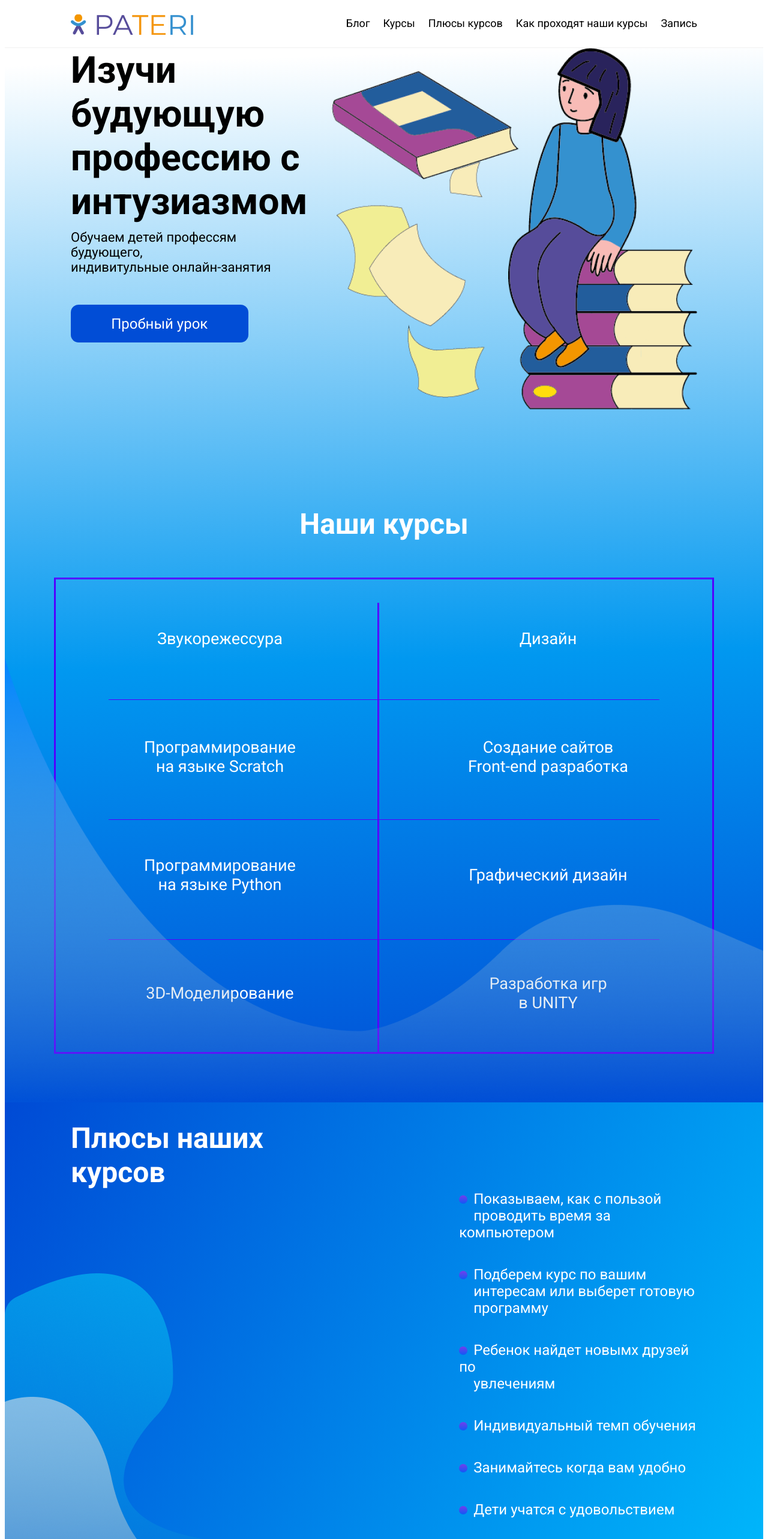
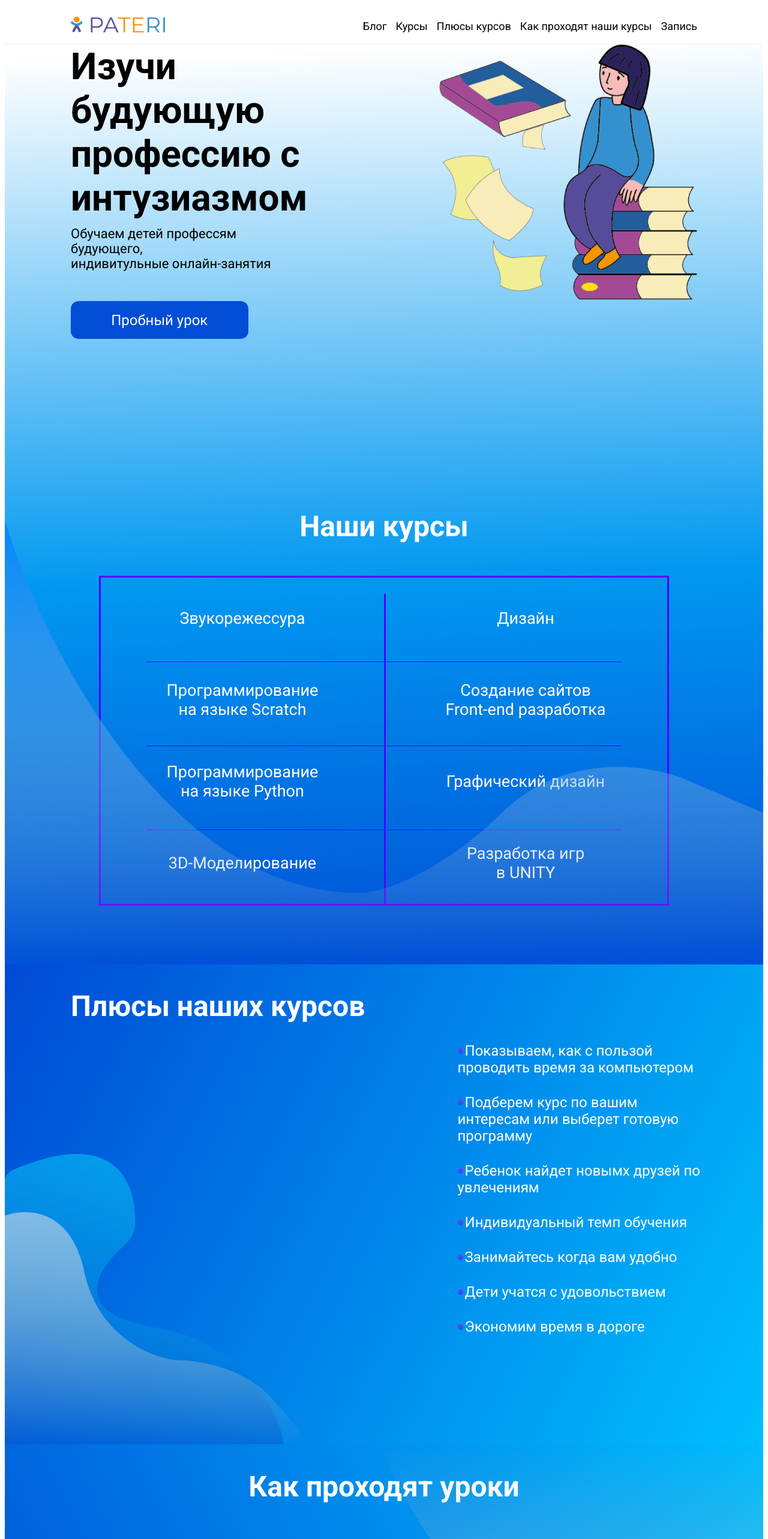
Before and after one commit to fedor11235/ChildrenKnow, a Vue app in the folder frontend/: page / in a window 1280 px wide. Shown: the top 2566 px of the page at 60% size. Built offline with nearby package versions, Linux system fonts and the light colour scheme; a web font is replaced by a local one.

Commit message:
Made adaptive for sizes 1290, 992

```diff
--- a/frontend/src/components/AboutCourses/VAboutCourses.vue
+++ b/frontend/src/components/AboutCourses/VAboutCourses.vue
@@ -1,18 +1,14 @@
 <template lang="pug">
-.block-about-courses.padding-html#block-about-courses
-  .block-about-courses__title.margin_in_width.html__title_white  Плюсы наших курсов
+#block-about-courses.block-about-courses.padding-html
+  .block-about-courses__title.html__title_white Плюсы наших курсов
   .block-about-courses__coutainer
     ul
       li.block-about-courses__text.html__main-text_white
-        span Показываем, как с пользой <br>
-        .block-about-text-space проводить время за компьютером
+        span Показываем, как с пользой <br> проводить время за компьютером
       li.block-about-courses__text.html__main-text_white
-        span Подберем курс по вашим <br>
-        .block-about-text-space интересам или выберет готовую <br>
-        .block-about-text-space программу
+        span Подберем курс по вашим <br> интересам или выберет готовую <br> программу
       li.block-about-courses__text.html__main-text_white
-        span Ребенок найдет новымх друзей по <br>
-        .block-about-text-space увлечениям
+        span Ребенок найдет новымх друзей по <br> увлечениям
       li.block-about-courses__text.html__main-text_white
         span Индивидуальный темп обучения
       li.block-about-courses__text.html__main-text_white
@@ -22,33 +18,35 @@
       li.block-about-courses__text.html__main-text_white
         span Экономим время в дороге
 
-  img.block-about-courses__img(src="./block-about-courses__img1.png")
-  img.block-about-courses__img(src="./block-about-courses__img2.png")
+  img.block-about-courses__img1(src="./block-about-courses__img1.png")
+  img.block-about-courses__img2(src="./block-about-courses__img2.png")
 </template>
 
 
 <style>
 .block-about-courses {
   position: relative;
-  display: flex;
   height: 1024px;
   background: linear-gradient(116.91deg, #004ad5 0%, #00befd 99.16%);
 }
 
 .block-about-courses__title {
-  margin-top: 31px;
+  position: absolute;
+  top: 31px;
+  z-index: 1;
 }
 
 .block-about-courses__coutainer {
-  margin-top: 131px;
-  margin-left:139px;
+  position: absolute;
+  top: 131px;
+  right: 110px;
+  z-index: 1;
 }
 
 .block-about-courses__text {
   margin-bottom: 42px;
   list-style: none;
 }
-
 
 .block-about-courses__text:before {
   content: "";
@@ -61,21 +59,66 @@
   height: 14px;
   border-radius: 15px;
 }
-.block-about-text-space:before {
-  content: "";
-  margin-right: 10px;
-  bottom: 3px;
 
-
-  display: inline-block;
-  width: 14px;
-  height: 14px;
-  border-radius: 15px;
-}
-
-.block-about-courses__img {
+.block-about-courses__img1 {
   position: absolute;
   bottom: 0;
   left: 0;
 }
+
+.block-about-courses__img2 {
+  position: absolute;
+  bottom: 0;
+  left: 0;
+}
+
+@media screen and (max-width: 1280px) {
+  .block-about-courses {
+    height: 800px;
+  }
+  .block-about-courses__title {
+    top: 41px;
+  }
+  .block-about-courses__coutainer {
+    top: 130px;
+    right: 105px;
+  }
+  .block-about-courses__text:before {
+    margin-right: 3px;
+    margin-bottom: 3px;
+    width: 9px;
+    height: 9px;
+  }
+  .block-about-courses__text {
+    margin-bottom: 30px;
+    list-style: none;
+  }
+    .block-about-courses__img1 {
+    width: 464.5px;
+    height: 484px;
+  }
+  .block-about-courses__img2 {
+    width: 503.5px;
+    height: 387px;
+  }
+}
+
+@media screen and (max-width: 992px) {
+  .block-about-courses {
+    height: 650px;
+  }
+  .block-about-courses__title {
+    top: 12px;
+  }
+  .block-about-courses__coutainer {
+    top: 103px;
+    right: 75px;
+  }
+  .block-about-courses__text:before {
+    margin-right: 3px;
+    margin-bottom: 3px;
+    width: 9px;
+    height: 9px;
+  }
+}
 </style>
--- a/frontend/src/components/ContactBoard/VContactBoard.vue
+++ b/frontend/src/components/ContactBoard/VContactBoard.vue
@@ -18,7 +18,7 @@
             placeholder="Ваш email"
           )
 
-          button.contact-board__button.html__text_white Записаться
+          button.contact-board__button.html__text_white-footer Записаться
   span.contact-board__under-the-text.html__subtext_black Заявка
     span.contact-board_color-grey.html__subtext_grey → Звонок менеджера → Пробный урок
 </template>
@@ -48,7 +48,7 @@
 }
 
 .contact-board__text {
-  margin-top:48px;
+  margin-top: 48px;
 }
 
 .contact-board_centered-horizontally {
@@ -90,8 +90,6 @@
   color: #a37af9;
 }
 
-
-
 .contact-board__input:focus {
   font: normal 24px Roboto;
   color: #a37af9;
@@ -99,21 +97,20 @@
 }
 
 .contact-board__input:focus::-webkit-input-placeholder {
-  color: transparent
+  color: transparent;
 }
 
 .contact-board__input:focus::-moz-placeholder {
-  color: transparent
+  color: transparent;
 }
 
 .contact-board__input:focus:-moz-placeholder {
-  color: transparent
+  color: transparent;
 }
 
 .contact-board__input:focus:-ms-input-placeholder {
-  color: transparent
+  color: transparent;
 }
-
 
 .contact-board__button {
   width: 263px;
@@ -135,7 +132,6 @@
   left: 80px;
 }
 
-
 .contact-board_margin-bottom {
   margin-bottom: 36px;
 }
@@ -143,6 +139,8 @@
 @media screen and (max-width: 1280px) {
   .contact-board__input {
     font-size: 18px;
+    width: 325px;
+    height: 58px;
   }
 
   .contact-board__input::placeholder {
@@ -150,7 +148,52 @@
   }
   .contact-board__input:focus {
     font-size: 18px;
-  padding-left: 27px;
+    padding-left: 24px;
+  }
+  .contact-board {
+    width: 955px;
+    height: 682px;
+  }
+  .contact-board__coutainer {
+    width: 883px;
+    height: 607px;
+    margin: 36px;
+  }
+  .contact-board__button {
+    width: 207px;
+    height: 51px;
+  }
+}
+@media screen and (max-width: 992px) {
+  .contact-board__input {
+    width: 251px;
+    height: 46px;
+  }
+
+  .contact-board__input::placeholder {
+    font-size: 18px;
+  }
+  .contact-board__input:focus {
+    font-size: 18px;
+    padding-left: 19px;
+  }
+  .contact-board {
+    width: 735px;
+    height: 549px;
+  }
+  .contact-board__coutainer {
+    width: 681px;
+    height: 488px;
+    margin: 29px;
+  }
+  .contact-board__button {
+    width: 178px;
+    height: 45px;
+  }
+
+  .contact-board__under-the-text {
+    bottom: 70px;
+    left: 62px;
   }
 }
 </style>
--- a/frontend/src/components/Face/VFace.vue
+++ b/frontend/src/components/Face/VFace.vue
@@ -3,7 +3,9 @@
   .face__info
     .face__header.html__main-title_black Изучи<br>будующую<br>профессию с<br>интузиазмом
     .face__content.html__main-text_black Обучаем детей профессям <br> будующего,<br>индивитульные онлайн-занятия
-    button.face__button.html__text_white(onclick="location.href='#block-recording'") Пробный урок
+    button.face__button.html__text_white-face(
+      onclick="location.href='#block-recording'"
+    ) Пробный урок
 
   img.face__img(src="./face__img.png")
 </template>
@@ -15,7 +17,6 @@
   margin-top: 77px;
   height: 734px;
   align-items: flex-start;
-
 }
 
 .face__header {
@@ -40,4 +41,26 @@
 .face__button:active {
   background: #5200ff;
 }
+
+.face__img {
+  width: 609px;
+  height: 605px;
+}
+
+@media screen and (max-width: 1280px) {
+  .face__img {
+    width: 430px;
+    height: 427px;
+  }
+
+@media screen and (max-width: 992px) {
+    .face__button {
+      width: 318px;
+      height: 67px;
+    }
+    .face__content {
+      margin-bottom: 79px;
+    }
+  }
+}
 </style>
--- a/frontend/src/components/Footer/VFooter.vue
+++ b/frontend/src/components/Footer/VFooter.vue
@@ -19,7 +19,6 @@
 </template>
 
 <style>
-
 .block-footer {
   position: relative;
   display: flex;
@@ -34,11 +33,9 @@
   z-index: 1;
 }
 
-img.block-footer__logo{
-
+block-footer__logo {
   width: 209px;
   height: 36px;
-
 }
 
 .block-footer__img1 {
@@ -56,7 +53,6 @@ img.block-footer__logo{
 
 .block-footer__info {
   margin: 0 20px;
-
 }
 
 .block-footer__text {
@@ -64,4 +60,22 @@ img.block-footer__logo{
   margin: 20px 0;
   cursor: pointer;
 }
+
+.block-footer__logo {
+  width: 209px;
+height: 36px;
+}
+@media screen and (max-width: 1280px) {
+  .block-footer__logo {
+    width: 130px;
+    height: 22px;
+  }
+}
+
+@media screen and (max-width: 992px) {
+  .block-footer__logo {
+    width: 101px;
+    height: 17px;
+  }
+}
 </style>
--- a/frontend/src/components/Header/VHeader.vue
+++ b/frontend/src/components/Header/VHeader.vue
@@ -6,11 +6,11 @@
     .header-block__logo
       img(src="./header-block__logo.png")
     .header-block__menu
-      a.header-block__navlink.html__subtext_black(href="http://localhost:8080") Блог
-      a.header-block__navlink.html__subtext_black(href="/#list-of-courses__title") Курсы
-      a.header-block__navlink.html__subtext_black(href="/#block-about-courses") Плюсы курсов
-      a.header-block__navlink.html__subtext_black(href="/#block-how-lessons") Как проходят наши курсы
-      a.header-block__navlink.html__subtext_black(href="/#block-recording") Запись
+      a.header-block__navlink.html__menu_black(href="http://localhost:8080") Блог
+      a.header-block__navlink.html__menu_black(href="/#list-of-courses__title") Курсы
+      a.header-block__navlink.html__menu_black(href="/#block-about-courses") Плюсы курсов
+      a.header-block__navlink.html__menu_black(href="/#block-how-lessons") Как проходят наши курсы
+      a.header-block__navlink.html__menu_black(href="/#block-recording") Запись
   hr.header-block__delimiter
 </template>
 
@@ -45,7 +45,7 @@
 
 .header-block__navlink {
   display: inline-block;
-  margin-left: 22px;
+  margin-left: 20px;
   text-decoration: none;
 }
 
@@ -55,11 +55,49 @@
 
 .header-block__delimiter {
   position: absolute;
-  background-color: #F1F1F1;
+  background-color: #f1f1f1;
   width: 100%;
   bottom: 0;
   margin: 0;
   height: 1px;
   border: none;
 }
+
+@media screen and (max-width: 1280px) {
+  .header-block__logo img {
+    width: 157px;
+    height: 26px;
+  }
+  .header-block__logo-text {
+    top: 25px;
+  }
+
+  .header-block__menu {
+    top: 25px;
+  }
+  .header-block__container {
+    height: 66px;
+  }
+  .header-block__navlink {
+  margin-left: 15px;
+}
+}
+
+@media screen and (max-width: 992px) {
+    .header-block__logo img {
+      width: 110px;
+      height: 19px;
+    }
+    .header-block__logo-text {
+      top: 19px;
+    }
+
+    .header-block__container {
+      height: 75px;
+    }
+    .header-block__navlink {
+      margin-left: 12px;
+    }
+
+}
 </style>
--- a/frontend/src/components/HowLessons/VHowLessons.vue
+++ b/frontend/src/components/HowLessons/VHowLessons.vue
@@ -1,17 +1,17 @@
 <template lang="pug">
-.block-how-lessons#block-how-lessons
-  .block-how-lessons__title.html__title_white  Как проходят уроки
+#block-how-lessons.block-how-lessons
+  .block-how-lessons__title.html__title_white Как проходят уроки
   .block-how-lessons__coutainer
     .block-how-lessons__border
-      .block-how-lessons__text.html__subtitle_white_normal  Вспоминаем тему прошлого урока и проверяем<br> домашнее задание.
-      img(src="./block-how-lessons__arrow.png")
-      .block-how-lessons__text.html__subtitle_white_normal  Изучаем новую тему и решаем новые задачи<br> вместе с преподователем
-      img(src="./block-how-lessons__arrow.png")
+      .block-how-lessons__text.html__subtitle_white_normal Вспоминаем тему прошлого урока и проверяем<br> домашнее задание.
+      img.block-how-lessons__arrow(src="./block-how-lessons__arrow.png")
+      .block-how-lessons__text.html__subtitle_white_normal Изучаем новую тему и решаем новые задачи<br> вместе с преподователем
+      img.block-how-lessons__arrow(src="./block-how-lessons__arrow.png")
 
-      .block-how-lessons__text.html__subtitle_white_normal  Самостоятельное решение более сложных<br> задачи и отых ввиде игровых заданий
-      img(src="./block-how-lessons__arrow.png")
+      .block-how-lessons__text.html__subtitle_white_normal Самостоятельное решение более сложных<br> задачи и отых ввиде игровых заданий
+      img.block-how-lessons__arrow(src="./block-how-lessons__arrow.png")
 
-      .block-how-lessons__text.html__subtitle_white_normal  Преподаватель подводит итоги, повторяют<br> вместе с учениками пройденый материал и<br> готовятся к следующему уроку
+      .block-how-lessons__text.html__subtitle_white_normal Преподаватель подводит итоги, повторяют<br> вместе с учениками пройденый материал и<br> готовятся к следующему уроку
   img.block-how-lessons__img(src="./block-how-lessons__img.png")
 </template>
 
@@ -29,7 +29,7 @@
 
 .block-how-lessons__title {
   text-align: center;
-  padding: 31px 120px 0;
+  padding-top: 31px;
 }
 
 .block-how-lessons__coutainer {
@@ -45,12 +45,50 @@
   border: 3px solid #5200ff;
   flex-direction: column;
   align-items: center;
+  z-index: 1;
 }
 
 .block-how-lessons__img {
-  position:absolute;
+  position: absolute;
   height: 100%;
-  top:0;
+  top: 0;
   right: 0;
 }
+@media screen and (max-width: 1280px) {
+  .block-how-lessons {
+    height: 800px;
+  }
+  .block-how-lessons__border {
+    width: 886px;
+    height: 600px;
+  }
+  .block-how-lessons__title {
+    padding-top: 42px;
+  }
+  .block-how-lessons__coutainer {
+    margin-top: 59px;
+  }
+}
+
+@media screen and (max-width: 992px) {
+  .block-how-lessons {
+    height: 650px;
+  }
+  .block-how-lessons__border {
+    width: 753px;
+    height: 476px;
+  }
+  .block-how-lessons__title {
+    padding-top: 13px;
+  }
+  .block-how-lessons__coutainer {
+    margin-top: 50px;
+  }
+  .block-how-lessons__arrow {
+    width: 21px;
+  }
+  .block-how-lessons__text {
+  margin: 15px;
+}
+}
 </style>
--- a/frontend/src/components/ListOfCourses/VListOfCourses.vue
+++ b/frontend/src/components/ListOfCourses/VListOfCourses.vue
@@ -56,7 +56,6 @@
   box-sizing: border-box;
 }
 
-
 .list-of-courses__course {
   display: flex;
   cursor: pointer;
@@ -67,11 +66,10 @@
   margin: auto;
 }
 
-
 .list-of-courses__delimiter {
   position: absolute;
   background-color: #5200ff;
-  left: 49%;
+  left: 50%;
   bottom: 0;
   width: 3px;
   height: 95%;
@@ -113,4 +111,54 @@
   width: 100%;
   bottom: 0;
 }
+
+@media screen and (max-width: 1280px) {
+  .list-of-courses__title {
+    margin-top: 41px;
+  }
+  .list-of-courses {
+    height: 800px;
+  }
+  .list-of-courses__coutainer {
+    width: 950px;
+    height: 563px;
+    margin: 54px 0 98px;
+  }
+  .list-of-courses__vertical-separation1 {
+    top: 140px;
+  }
+
+  .list-of-courses__vertical-separation2 {
+    top: 280px;
+  }
+
+  .list-of-courses__vertical-separation3 {
+    top: 420px;
+  }
+}
+
+@media screen and (max-width: 992px) {
+  .list-of-courses__title {
+    margin-top: 12px;
+  }
+  .list-of-courses {
+    height: 650px;
+  }
+  .list-of-courses__coutainer {
+    width: 753px;
+    height: 420px;
+    margin: 49px 0 111px;
+  }
+  .list-of-courses__vertical-separation1 {
+    top: 105px;
+  }
+
+  .list-of-courses__vertical-separation2 {
+    top: 210px;
+  }
+
+  .list-of-courses__vertical-separation3 {
+    top: 315px;
+  }
+}
 </style>
--- a/frontend/src/components/Recording/VRecording.vue
+++ b/frontend/src/components/Recording/VRecording.vue
@@ -41,4 +41,32 @@ export default {
 .contact-board_margin-bottom {
   margin-bottom: 36px;
 }
+
+@media screen and (max-width: 1280px) {
+  .block-recording {
+    height: 800px;
+  }
+  .block-recording__img1{
+    width: 543.91px;
+    height: 591.31px;
+  }
+  .block-recording__img2{
+    width: 670.73px;
+    height: 616.02px;
+  }
+}
+
+@media screen and (max-width: 992px) {
+  .block-recording {
+    height: 650px;
+  }
+  .block-recording__img1{
+    width: 437.29px;
+    height: 455.42px;
+  }
+  .block-recording__img2{
+    width: 525.22px;
+    height: 499.92px;
+  }
+}
 </style>
--- a/frontend/static/fonts.css
+++ b/frontend/static/fonts.css
@@ -45,7 +45,12 @@
     color: #000;
 }
 
-.html__text_white {
+.html__text_white-footer {
+    font: normal 28px Roboto;
+    color: #fff;
+}
+
+.html__text_white-face {
     font: normal 28px Roboto;
     color: #fff;
 }
@@ -53,6 +58,11 @@
 .html__subtext_white {
     font: normal 24px Roboto;
     color: #fff;
+}
+
+.html__menu_black {
+    font: normal 24px Roboto;
+    color: #000;
 }
 
 .html__subtext_black {
@@ -102,7 +112,11 @@
         font-size:28px;
     }
 
-    .html__text_white {
+    .html__text_white-footer {
+        font-size:20px;
+    }
+
+    .html__text_white-face {
         font-size:24px;
     }
 
@@ -114,57 +128,7 @@
         font-size:18px;
     }
 
-    .html__subtext_grey {
-        font-size:18px;
-    }
-  }
-
-  @media screen and (max-width: 992px) {
-    .html__main-title_black {
-        font-size:55px;
-    }
-
-    .html__title_white {
-        font-size:55px;
-    }
-
-    .html__title_black {
-        font-size:55px;
-    }
-
-    .html__title_blue {
-        font-size:55px;
-    }
-
-    .html__subtitle_white_normal {
-        font-size:24px;
-    }
-
-    .html__subtitle_white_medium {
-        font-size:27px;
-    }
-
-    .html__main-text_black {
-        font-size:22px;
-    }
-
-    .html__main-text_white {
-        font-size:24px;
-    }
-
-    .html__text_black {
-        font-size:28px;
-    }
-
-    .html__text_white {
-        font-size:24px;
-    }
-
-    .html__subtext_white {
-        font-size:20px;
-    }
-
-    .html__subtext_black {
+    .html__menu_black {
         font-size:18px;
     }
 
@@ -172,3 +136,59 @@
         font-size:18px;
     }
   }
+
+@media screen and (max-width: 992px) {
+
+
+    .html__menu_black {
+        font-size: 15px;
+    }
+    .html__main-title_black {
+        font-size: 55px;
+    }
+
+    .html__main-text_black {
+        font-size: 22px;
+    }
+
+    .html__title_white {
+        font-size: 55px;
+    }
+
+    .html__subtitle_white_medium {
+        font-size: 22px;
+    }
+
+    .html__subtitle_white_normal {
+        font-size: 22px;
+      }
+
+    .html__title_black {
+        font-size: 30px;
+      }
+
+    .html__title_blue {
+        font-size: 30px;
+    }
+
+    .html__main-text_black {
+        font-size: 22px;
+    }
+
+    .html__subtext_black {
+        font-size: 15px;
+    }
+
+    .html__subtext_grey {
+        font-size: 15px;
+    }
+
+    .html__main-text_white {
+        font-size: 22px;
+    }
+
+    .html__subtext_white {
+        font-size: 18px;
+    }
+
+  }
--- a/frontend/static/main.css
+++ b/frontend/static/main.css
@@ -19,3 +19,28 @@ html {
 .html_padding {
     padding: 0 110px;
   }
+
+ul {
+  padding: 0;
+  margin: 0;
+}
+
+@media screen and (max-width: 1280px) {
+  .html_margin {
+    margin: 0 105px;
+  }
+
+.html_padding {
+    padding: 0 105px;
+  }
+}
+
+@media screen and (max-width: 992px) {
+  .html_margin {
+    margin: 0 75px;
+  }
+
+.html_padding {
+    padding: 0 75px;
+  }
+}
```
Lines whose indentation alone changed are shown as unchanged.
